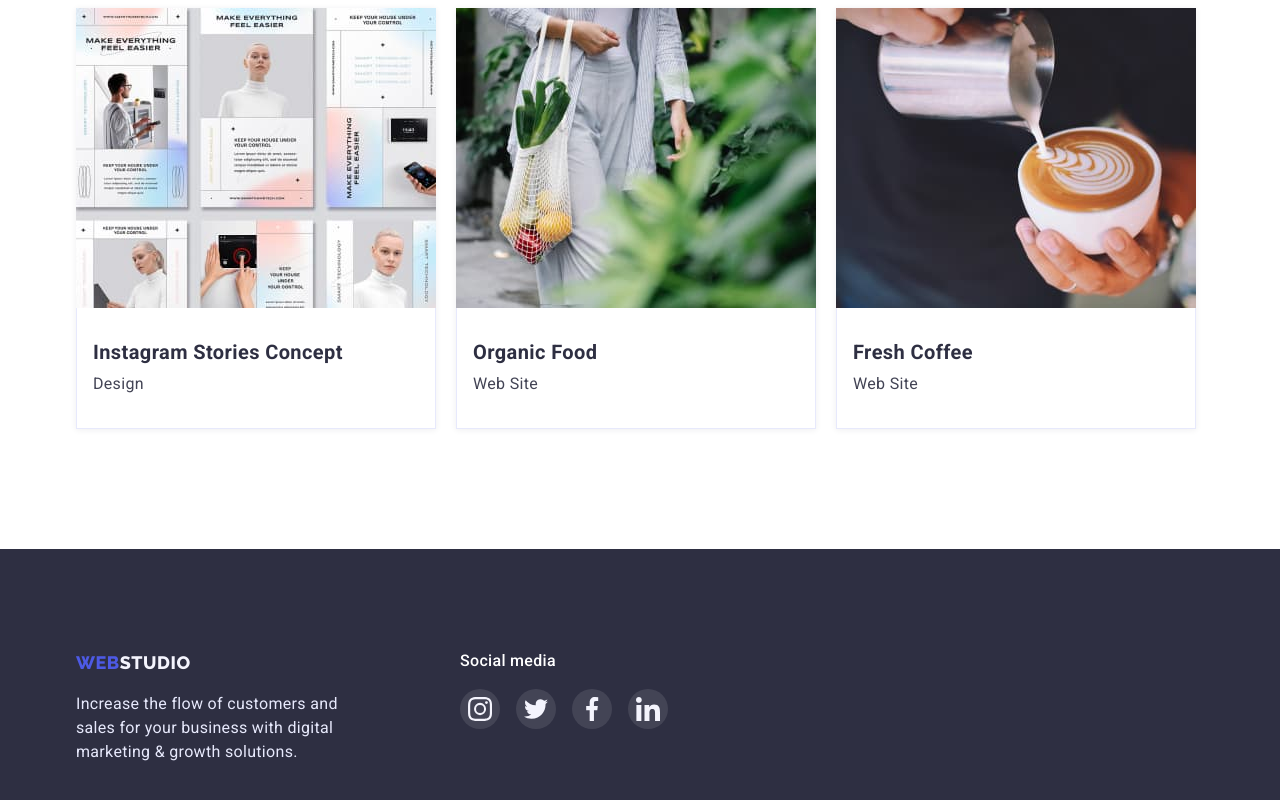
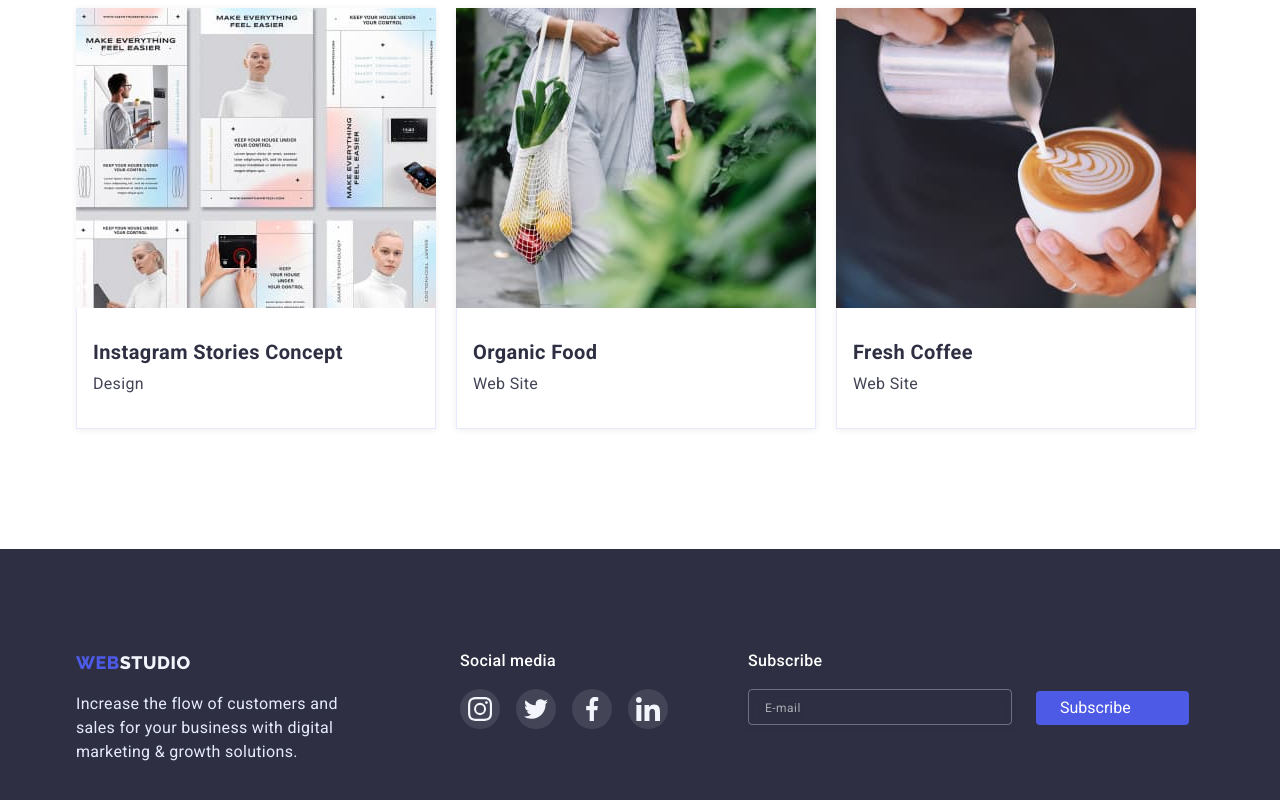
Before and after one commit to PavloYakubovskyi/goit-markup-hw-06, a plain HTML site: page portfolio.html in a window 1280 px wide. Shown: the part 1212-2012 px from the top of the page. Drawn offline with nearby package versions, Linux system fonts and the light colour scheme.

Commit message:
added all element forms

```diff
--- a/css/styles.css
+++ b/css/styles.css
@@ -511,7 +511,7 @@ body {
 
 .footer-content-wrapper {
   display: flex;
-  gap: 120px;
+  /* gap: 120px; */
 }
 
 .footer-content {
@@ -524,6 +524,10 @@ body {
   letter-spacing: 0.02em;
   color: var(--accent);
   margin-top: 16px;
+}
+
+.footer-soc-content {
+  margin-left: 120px;
 }
 
 .footer-soc-text {
@@ -576,9 +580,9 @@ body {
   fill: #f4f4fd;
 }
 
-/* .footer-container-form {
+.footer-container-form {
   margin-left: 80px;
-} */
+}
 
 .footer-form-title {
   font-weight: 500;
@@ -605,6 +609,11 @@ body {
   padding-bottom: 8px;
   color: var(--light);
   width: 100%;
+}
+
+.footer-form-input:focus {
+  outline: none;
+  border-color: var(--primary-brand);
 }
 
 .footer-form-input::placeholder {
@@ -634,6 +643,16 @@ body {
   bottom: 100%;
   margin-left: 24px;
   color: var(--white-text-color);
+  transition-property: background-color, box-shadow;
+  transition-duration: var(--tra-dur);
+  transition-timing-function: var(--tra-tim-fun);
+}
+
+.footer-form-submit:hover,
+.footer-form-submit:focus {
+  background-color: var(--navigation-active);
+  box-shadow: 0px 1px 6px rgba(46, 47, 66, 0.08),
+    0px 1px 1px rgba(46, 47, 66, 0.16), 0px 2px 1px rgba(46, 47, 66, 0.08);
 }
 
 .footer-form-button-icon {
@@ -794,6 +813,11 @@ body {
   transition-timing-function: var(--tra-tim-fun);
 }
 
+.modal-form-message:focus {
+  outline: none;
+  border-color: var(--primary-brand);
+}
+
 .modal-form-message::placeholder {
   /* text-transform: uppercase; */
   font-weight: 400;
@@ -801,11 +825,6 @@ body {
   line-height: 1.3;
   letter-spacing: 0.04em;
   color: rgba(117, 117, 117, 0.5);
-}
-
-.modal-form-message:focus {
-  outline: none;
-  border-color: var(--primary-brand);
 }
 
 .modal-form-check-desc {
@@ -835,6 +854,9 @@ body {
   background-image: url(../images/checkbox/checkbox-vector-icon.svg);
   background-repeat: no-repeat;
   background-position: center;
+  transition-property: border;
+  transition-duration: var(--tra-dur);
+  transition-timing-function: var(--tra-tim-fun);
 }
 
 .modal-form-check:focus + .modal-form-check-desc::before {
@@ -996,4 +1018,17 @@ body {
   transform: translate(0, 0);
 }
 
+.footer-container-form {
+  margin-left: 80px;
+}
+
+.footer-form-title {
+  font-weight: 500;
+  font-size: 16px;
+  line-height: 1.5;
+  letter-spacing: 0.02em;
+  color: #ffffff;
+  margin-bottom: 16px;
+}
+
 /*======================= /PORTFOLIO =========================   */
--- a/portfolio.html
+++ b/portfolio.html
@@ -335,6 +335,27 @@
             </li>
           </ul>
         </div>
+
+        <div class="footer-container-form">
+          <p class="footer-form-title">Subscribe</p>
+          <form class="footer-form">
+            <input
+              type="email"
+              name="user-email"
+              class="footer-form-input"
+              required
+              placeholder="E-mail"
+            />
+            <span class="buttom-subscribe-form">
+              <button type="submit" class="footer-form-submit">
+                Subscribe
+                <svg class="footer-form-button-icon" width="18" height="18">
+                  <use href="./images/icons.svg#icon-icon-send"></use>
+                </svg>
+              </button>
+            </span>
+          </form>
+        </div>
       </div>
     </footer>
   </body>
```
Also changed, not shown: index.html (+4 -1 lines).
